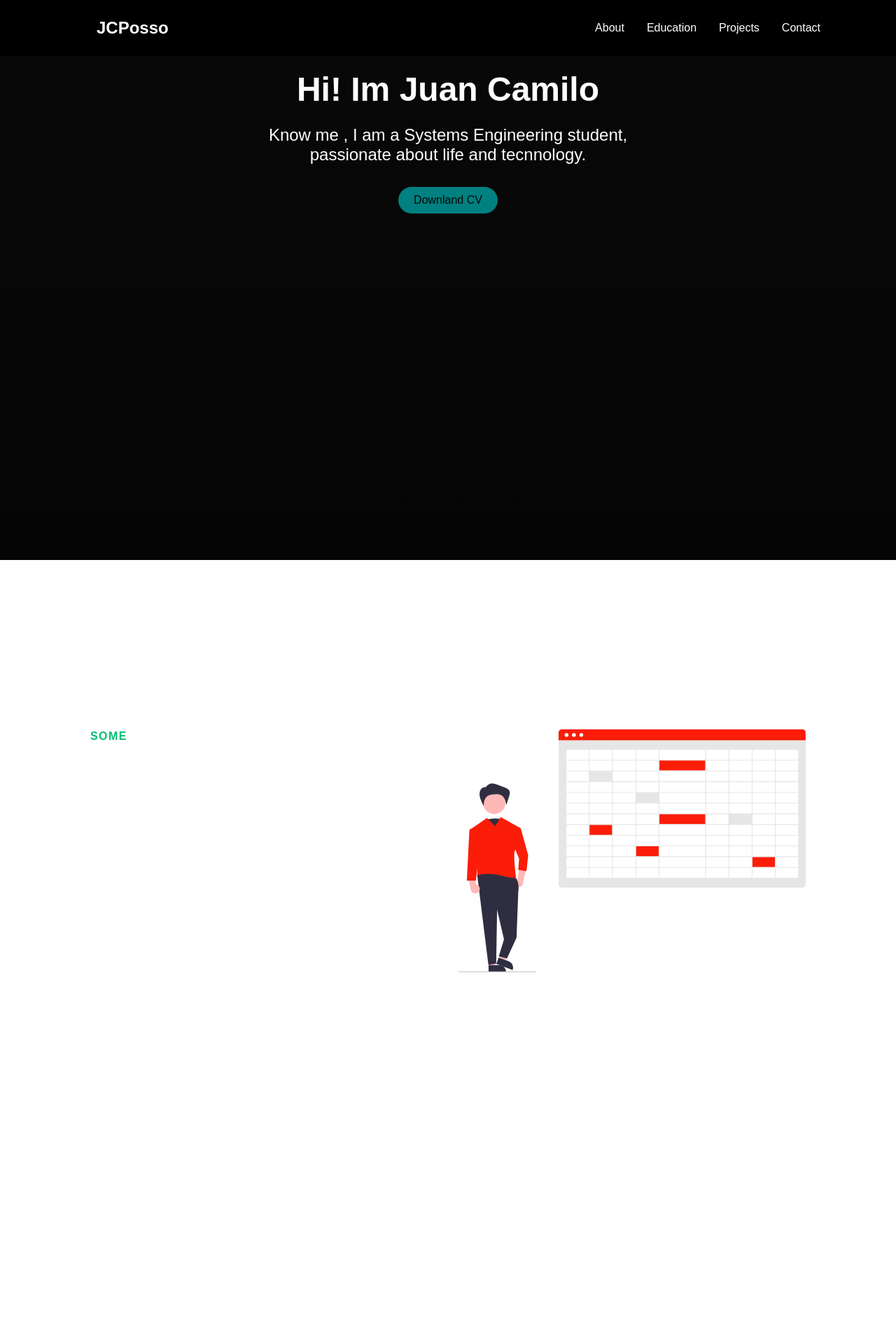
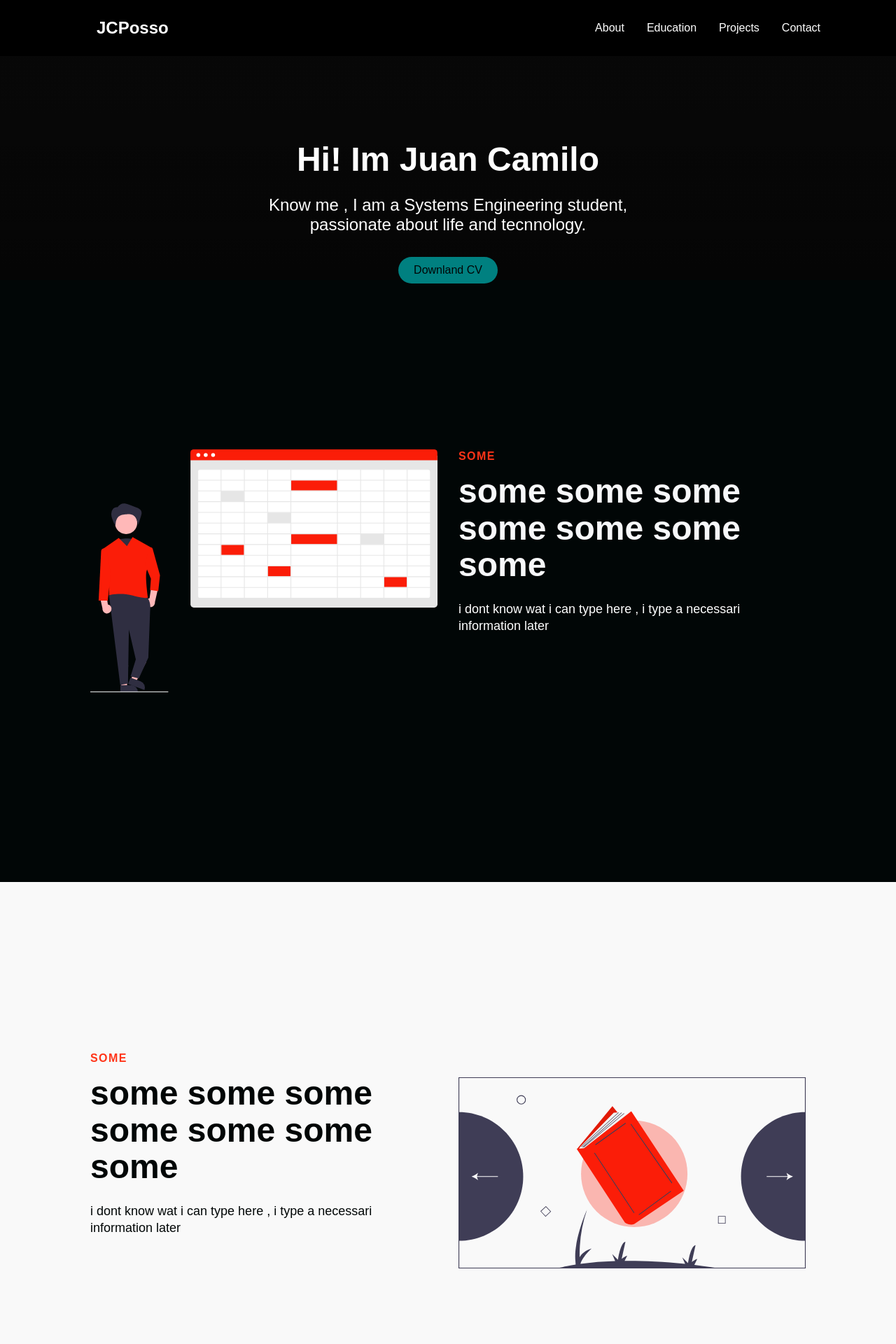
Before and after one commit to JCPosso/react-portfolio-website, a React (Create React App) app: page / in a window 1280 px wide. Shown: the top 1920 px of the page at 70% size. Before the commit the page ends 1660 px from the top, so only its background shows below. Built offline with nearby package versions, Linux system fonts and the light colour scheme; a web font is replaced by a local one.

Commit message:
pages data ok

```diff
--- a/src/Components/HeroSection/HeroElements.js
+++ b/src/Components/HeroSection/HeroElements.js
@@ -6,7 +6,7 @@ export const HeroContainer = styled.div`
     display: flex;
     justify-content: center;
     padding: 0 30px;
-    height: 800px;
+    height: 400px;
     position: relative;
     z-index:1;
 
@@ -44,9 +44,9 @@ export const HeroBg =styled.div`
 
 export const HeroContent =styled.div`
     z-index:3;
-    max-width: 1200px;
+    max-width: 800px;
     position: absolute;
-    padding: 100px 24px;
+    padding: 200px 24px;
     display: flex;
     flex-direction: column;
     align-items: center;
--- a/src/Components/InfoSection/Data.js
+++ b/src/Components/InfoSection/Data.js
@@ -6,10 +6,42 @@ export const homeS1= {
     topLine:'Some',
     headLine:'some some some some some some some',
     description:'i dont know wat i can type here , i type a necessari information later',
-    imgStart: false,
+    imgStart: true,
     img: require('../../images/info.svg').default,
     alt: 'idont know',
     dark: true,
     primary: true,
     darkText:false
 };
+
+export const homeS2= {
+    id:'education',
+    lightBg: true,
+    lightText: false,
+    lightTextDesc:false,
+    topLine:'Some',
+    headLine:'some some some some some some some',
+    description:'i dont know wat i can type here , i type a necessari information later',
+    imgStart: false,
+    img: require('../../images/study.svg').default,
+    alt: 'idont know',
+    dark: false,
+    primary: true,
+    darkText:true
+};
+
+export const homeS3= {
+    id:'projects',
+    lightBg: false,
+    lightText: true,
+    lightTextDesc:true,
+    topLine:'Some',
+    headLine:'some some some some some some some',
+    description:'i dont know wat i can type here , i type a necessari information later',
+    imgStart: true,
+    img: require('../../images/projects.svg').default,
+    alt: 'idont know',
+    dark: true,
+    primary: true,
+    darkText:false
+};
--- a/src/Components/InfoSection/InfoElements.js
+++ b/src/Components/InfoSection/InfoElements.js
@@ -2,7 +2,7 @@ import styled from 'styled-components';
 
 export const InfoContainer = styled.div`
     color: #fff;
-    background: ${({lightBg}) =>(lightBg ? '#f9f9f9':'010606')};
+    background: ${({lightBg}) =>(lightBg ? '#f9f9f9':'#010606')};
 */
     @media screen and (max-width: 768px){
         padding: 100px 0;
@@ -52,7 +52,7 @@ export const TextWrapper = styled.div`
 `;
 
 export const TopLine = styled.p`
-    color: #01bf71;
+    color: #FF3418;
     font-size: 16px;
     line-height: 16px;
     font-weight: 700;
@@ -66,8 +66,8 @@ export const Heading = styled.h1`
     font-size: 48px;
     line-height: 1.1;
     font-weight: 600;
-    color:${({lightText})=>(lightText ? '#f7f8a':'010606')};
-*/
+    color:${({lightText})=>(lightText ? '#f7f8fa':'#010606')};
+
     @media screen and (max-width: 480px){
         font-size:32px;
         }
@@ -78,7 +78,7 @@ export const Subtitle = styled.div`
         margin-bottom:35px;
         font-size: 18px;
         line-height: 24px;
-        color:${({darkText})=>(darkText ? '#010606':"#fff")};*/
+        color:${({darkText})=>(darkText ? '#010606':'#fff')};
 `;
 
 export const ImgWrap= styled.div`
--- a/src/pages/index.js
+++ b/src/pages/index.js
@@ -1,7 +1,7 @@
 import React,{useState} from 'react'
 import Sidebar from '../Components/Sidebar';
 import Navbar from '../Components/Navbar';
-import {homeS1} from '../Components/InfoSection/Data';
+import {homeS1,homeS2,homeS3} from '../Components/InfoSection/Data';
 import HeroSection from '../Components/HeroSection';
 import InfoSection from '../Components/InfoSection';
 
@@ -17,6 +17,8 @@ const Home = () => {
         <Navbar toggle={toggle}/>
         <HeroSection/>
         <InfoSection {...homeS1} />
+        <InfoSection {...homeS2} />
+        <InfoSection {...homeS3} />
         </>
     )
 }
```
